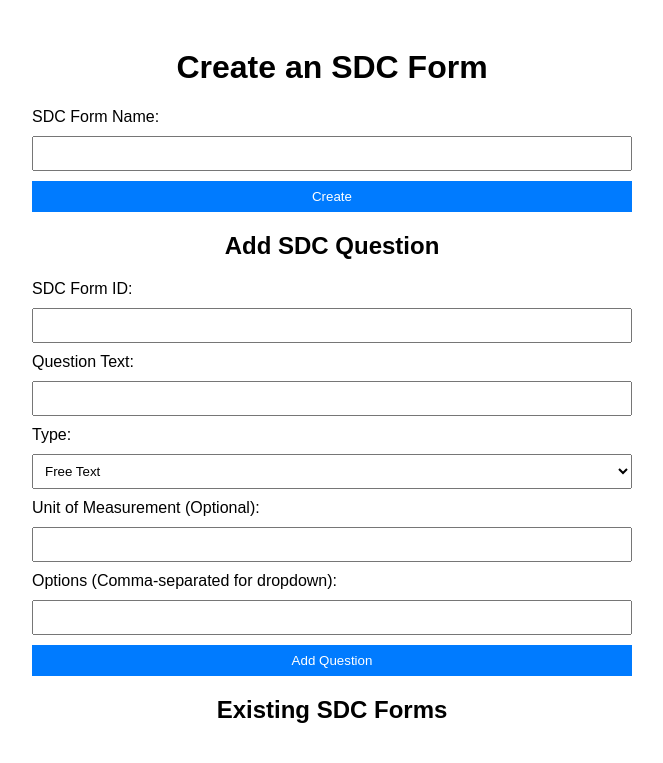
After one commit to Makataui/PathWay, a FastAPI app: template src/app/templates/sdc_form.html in a window 1280 px wide. The commit adds this page. Shown: the top 763 px of the page, without its empty margins (308-971 px from the left). Run offline with FastAPI, Linux system fonts and the light colour scheme; the template is opened without the code that fills it, so the values that code supplies are empty; parts of the project's set-up code (start-up, migrations or seed data) failed here and were passed over.

Commit message:
Base SDC setup

```diff
--- /dev/null
+++ b/src/app/core/application_setup.py
@@ -0,0 +1,93 @@
+from fastapi import FastAPI, Depends, HTTPException, Form, Request
+from fastapi.templating import Jinja2Templates
+from fastapi.responses import HTMLResponse
+from sqlalchemy.orm import Session
+from ..models import *
+from fastapi.staticfiles import StaticFiles
+import os
+from pathlib import Path
+from .logger import logging
+
+
+from .config import (
+    AppSettings,
+    ClientSideCacheSettings,
+    DatabaseSettings,
+    EnvironmentOption,
+    EnvironmentSettings,
+    RedisCacheSettings,
+    RedisQueueSettings,
+    RedisRateLimiterSettings,
+    settings,
+)
+
+from .db.database import Base, async_engine as engine
+from .utils import cache, queue, rate_limit
+app = FastAPI()
+
+# Setup Jinja templates
+app.mount("/static", StaticFiles(directory="static"), name="static")
+# Define templates directory
+TEMPLATES_DIR = Path(__file__).parent.parent / "templates"
+# Initialize Jinja2
+templates = Jinja2Templates(directory=TEMPLATES_DIR)
+# Dependency to get DB session
+def get_db():
+    db = SessionLocal()
+    try:
+        yield db
+    finally:
+        db.close()
+
+# Route to display SDC form creator page
+@app.get("/all_forms/", response_class=HTMLResponse)
+async def sdc_form_page(request: Request, db: Session = Depends(get_db)):
+    sdc_forms = db.query(SDCForm).all()
+    return templates.TemplateResponse("sdc_form.html", {"request": request, "sdc_forms": sdc_forms})
+
+# Endpoint to create an SDC form
+@app.post("/create_sdc_form/")
+async def create_sdc_form(name: str = Form(...), db: Session = Depends(get_db)):
+    sdc_form = SDCForm(name=name)
+    db.add(sdc_form)
+    db.commit()
+    db.refresh(sdc_form)
+    return {"message": "SDC Form created", "id": sdc_form.id}
+
+# Endpoint to add a question to an SDC form
+@app.post("/add_sdc_question/")
+async def add_sdc_question(
+    sdc_form_id: int = Form(...),
+    text: str = Form(...),
+    type: AnswerTypeEnum = Form(...),
+    unit_of_measurement: str = Form(None),
+    options: str = Form(None),
+    db: Session = Depends(get_db)
+):
+    sdc_form = db.query(SDCForm).filter(SDCForm.id == sdc_form_id).first()
+    if not sdc_form:
+        raise HTTPException(status_code=404, detail="SDC Form not found")
+
+    sdc_question = SDCQuestion(
+        sdc_form_id=sdc_form_id,
+        text=text,
+        type=type,
+        unit_of_measurement=unit_of_measurement,
+        options=options
+    )
+
+    db.add(sdc_question)
+    db.commit()
+    db.refresh(sdc_question)
+    return {"message": "SDC Question added", "id": sdc_question.id}
+
+# Endpoint to view an SDC form and its questions
+@app.get("/view_sdc_form/{sdc_form_id}", response_class=HTMLResponse)
+async def view_sdc_form(request: Request, sdc_form_id: int, db: Session = Depends(get_db)):
+    sdc_form = db.query(SDCForm).filter(SDCForm.id == sdc_form_id).first()
+    if not sdc_form:
+        raise HTTPException(status_code=404, detail="SDC Form not found")
+
+    return templates.TemplateResponse(
+        "sdc_view_form.html", {"request": request, "sdc_form": sdc_form}
+    )
--- /dev/null
+++ b/src/app/templates/sdc_form.html
@@ -0,0 +1,78 @@
+<!DOCTYPE html>
+<html lang="en">
+<head>
+    <meta charset="UTF-8">
+    <meta name="viewport" content="width=device-width, initial-scale=1.0">
+    <title>SDC Form Creator</title>
+    <style>
+        body { font-family: Arial, sans-serif; padding: 20px; }
+        .container { max-width: 600px; margin: auto; }
+        h1, h2 { text-align: center; }
+        form { display: flex; flex-direction: column; gap: 10px; }
+        input, select, button { padding: 8px; }
+        button { background-color: #007bff; color: white; border: none; cursor: pointer; }
+        button:hover { background-color: #0056b3; }
+        .form-list { margin-top: 20px; }
+    </style>
+</head>
+<body>
+    <div class="container">
+        <h1>Create an SDC Form</h1>
+        <form action="/create_sdc_form/" method="post">
+            <label>SDC Form Name:</label>
+            <input type="text" name="name" required>
+            <button type="submit">Create</button>
+        </form>
+
+        <h2>Add SDC Question</h2>
+        <form action="/add_sdc_question/" method="post">
+            <label>SDC Form ID:</label>
+            <input type="number" name="sdc_form_id" required>
+
+            <label>Question Text:</label>
+            <input type="text" name="text" required>
+
+            <label>Type:</label>
+            <select name="type" id="question_type" onchange="toggleUnitField()">
+                <option value="Free Text">Free Text</option>
+                <option value="Dropdown">Dropdown</option>
+            </select>
+
+            <label id="unit_label">Unit of Measurement (Optional):</label>
+            <input type="text" name="unit_of_measurement" id="unit_field">
+
+            <label>Options (Comma-separated for dropdown):</label>
+            <input type="text" name="options">
+
+            <button type="submit">Add Question</button>
+        </form>
+
+        <h2>Existing SDC Forms</h2>
+        <div class="form-list">
+            {% for form in sdc_forms %}
+                <p>
+                    <strong>{{ form.name }}</strong>
+                    (<a href="/view_sdc_form/{{ form.id }}">View Details</a>)
+                </p>
+            {% endfor %}
+        </div>
+    </div>
+
+    <script>
+        function toggleUnitField() {
+            const typeField = document.getElementById("question_type");
+            const unitField = document.getElementById("unit_field");
+            const unitLabel = document.getElementById("unit_label");
+
+            if (typeField.value === "Free Text") {
+                unitField.style.display = "block";
+                unitLabel.style.display = "block";
+            } else {
+                unitField.style.display = "none";
+                unitLabel.style.display = "none";
+            }
+        }
+        toggleUnitField();
+    </script>
+</body>
+</html>
```
Also changed, not shown: src/app/templates/base.html (+61 -1 lines), src/app/templates/sdc_view_form.html (added, +35 -0 lines).
